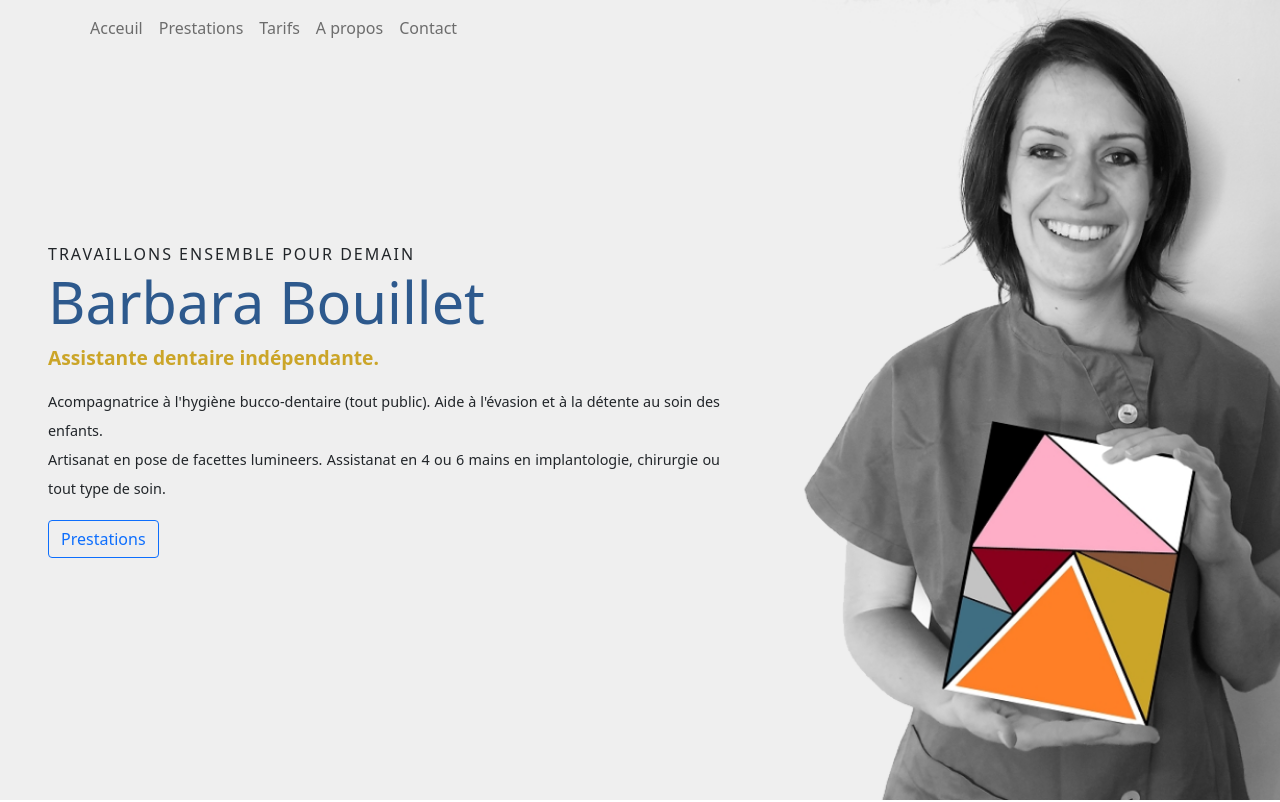
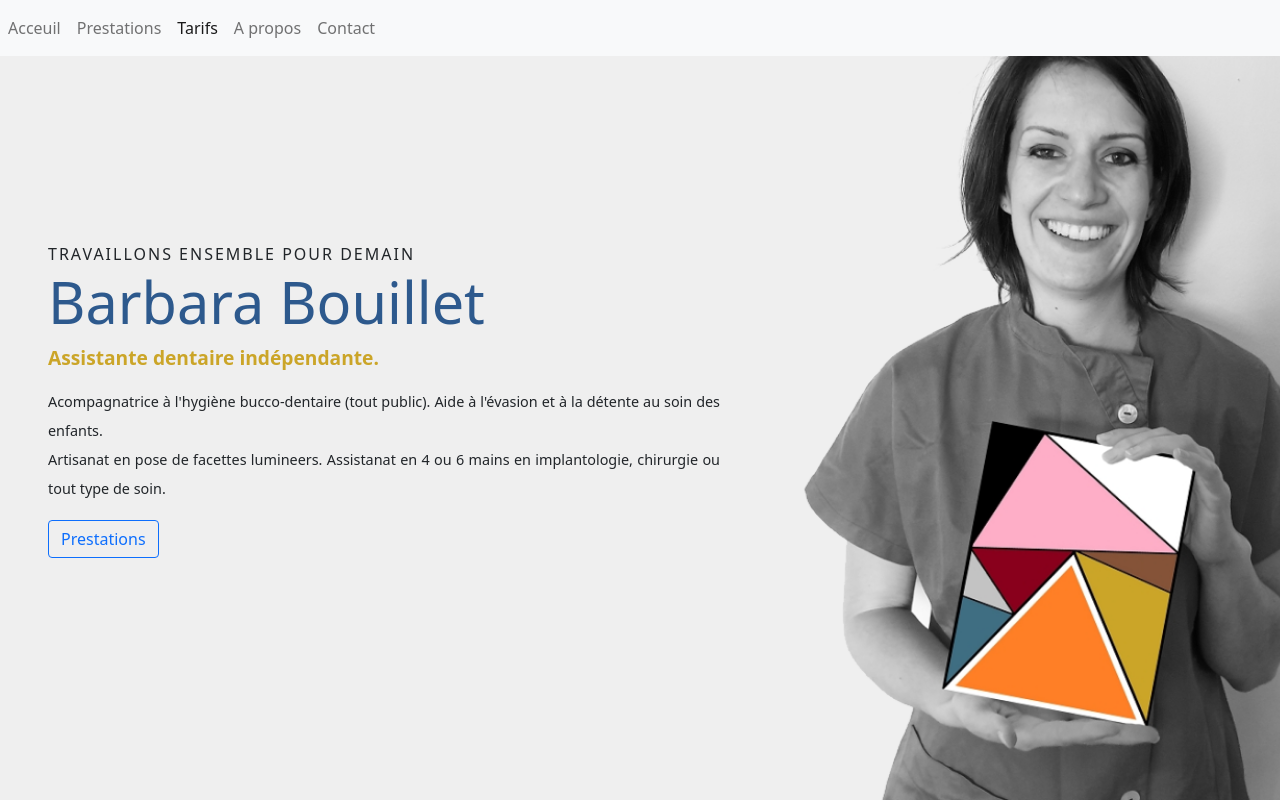
Before and after one commit to BenBBO/bab-assitante-dentaire, a Vue app: page / in a window 1280 px wide. Shown: the top 802 px of the page. Built offline with nearby package versions, Linux system fonts and the light colour scheme.

Commit message:
Mise en place du hearder via Bootstrap vue

```diff
--- a/package.json
+++ b/package.json
@@ -10,11 +10,9 @@
   "dependencies": {
     "@fortawesome/fontawesome-free": "^5.15.1",
     "@fortawesome/vue-fontawesome": "^2.0.2",
-    "@popperjs/core": "^2.6.0",
     "bootstrap": "^5.0.0-beta1",
+    "bootstrap-vue": "^2.21.1",
     "core-js": "^3.6.5",
-    "jquery": "^3.5.1",
-    "popper.js": "^1.16.1",
     "vue": "^2.6.11",
     "vue-observe-visibility": "^0.4.6",
     "vue-router": "^3.2.0"
--- a/src/App.vue
+++ b/src/App.vue
@@ -1,12 +1,9 @@
 <template>
   <div id="app">
     <Header />
-
-    <div data-spy="scroll" data-target="#main-navbar" data-offset="0">
-      <Acceuil />
-      <Prestation class="zone-container"  />
-      <Tarifs class="zone-container" />
-    </div>
+    <Acceuil />
+    <Prestation class="zone-container" />
+    <Tarifs class="zone-container" />
   </div>
 </template>
 
@@ -21,19 +18,22 @@ export default {
 };
 </script>
 <style lang="scss">
-
 @import "~@fortawesome/fontawesome-free/css/all.css";
 
-.zone-container{
+#app{
+  position: relative;
+}
+
+.zone-container {
   padding-bottom: 2rem;
 }
 
-.main-title{
+.main-title {
   padding-top: 1rem;
   text-align: center;
 }
 
-.subtitle{
+.subtitle {
   text-align: center;
   font-size: 0.8em;
   font-weight: lighter;
--- a/src/components/Header.vue
+++ b/src/components/Header.vue
@@ -1,38 +1,24 @@
 <template>
-  <nav id="main-navbar" class="navbar fixed-top navbar-expand-lg navbar-light">
-    <div class="container">
-      <button
-        class="navbar-toggler"
-        type="button"
-        data-toggle="collapse"
-        data-target="#navigationContent"
-        aria-expanded="false"
-        aria-label="Toggle navigation"
-      >
-        <span class="navbar-toggler-icon"></span>
-      </button>
+  <b-navbar
+    toggleable="lg"
+    type="light"
+    variant="light"
+    fixed="top"
+    v-b-scrollspy
+  >
+    <b-navbar-toggle target="nav-collapse"></b-navbar-toggle>
+    <b-collapse id="nav-collapse" is-nav>
+      <b-navbar-nav>
+        <b-nav-item href="#home">Acceuil</b-nav-item>
+        <b-nav-item href="#prestation">Prestations</b-nav-item>
+        <b-nav-item href="#tarif">Tarifs</b-nav-item>
+        <b-nav-item href="#about">A propos</b-nav-item>
+        <b-nav-item href="#contact">Contact</b-nav-item>
+      </b-navbar-nav>
+    </b-collapse>
+  </b-navbar>
 
-      <div class="collapse navbar-collapse" id="navigationContent">
-        <ul class="navbar-nav">
-          <li class="nav-item">
-            <a href="#home" class="nav-link">Acceuil</a>
-          </li>
-          <li class="nav-item">
-            <a href="#prestation" class="nav-link">Prestations</a>
-          </li>
-          <li class="nav-item">
-            <a href="#tarif" class="nav-link">Tarifs</a>
-          </li>
-          <li class="nav-item">
-            <a href="#about" class="nav-link">A propos</a>
-          </li>
-           <li class="nav-item">
-            <a href="#contact" class="nav-link">Contact</a>
-          </li>
-        </ul>
-      </div>
-    </div>
-  </nav>
+
 </template>
 
 <script>
@@ -42,32 +28,5 @@ export default {
 </script>
 
 <style lang="scss" scoped>
-// #logo {
-//   height: 5em;
-// }
 
-// .navbar {
-//   background-color: white;
-
-//   .nav-link {
-//     font-size: 1.5em;
-//   }
-
-//   .nav-item.active {
-//     border-top: 5px solid #f6da73;
-//   }
-
-//   .nav-item {
-//     border-top: 5px solid white;
-//     &:hover {
-//       border-top: 5px solid #f6da73;
-//     }
-//   }
-// }
-
-// .unstyled-link,
-// .unstyled-link:hover {
-//   color: inherit;
-//   text-decoration: none;
-// }
 </style>
```
Also changed, not shown: src/main.js (+5 -2 lines), 1 other file (tests, documents, lock files or other folders).
